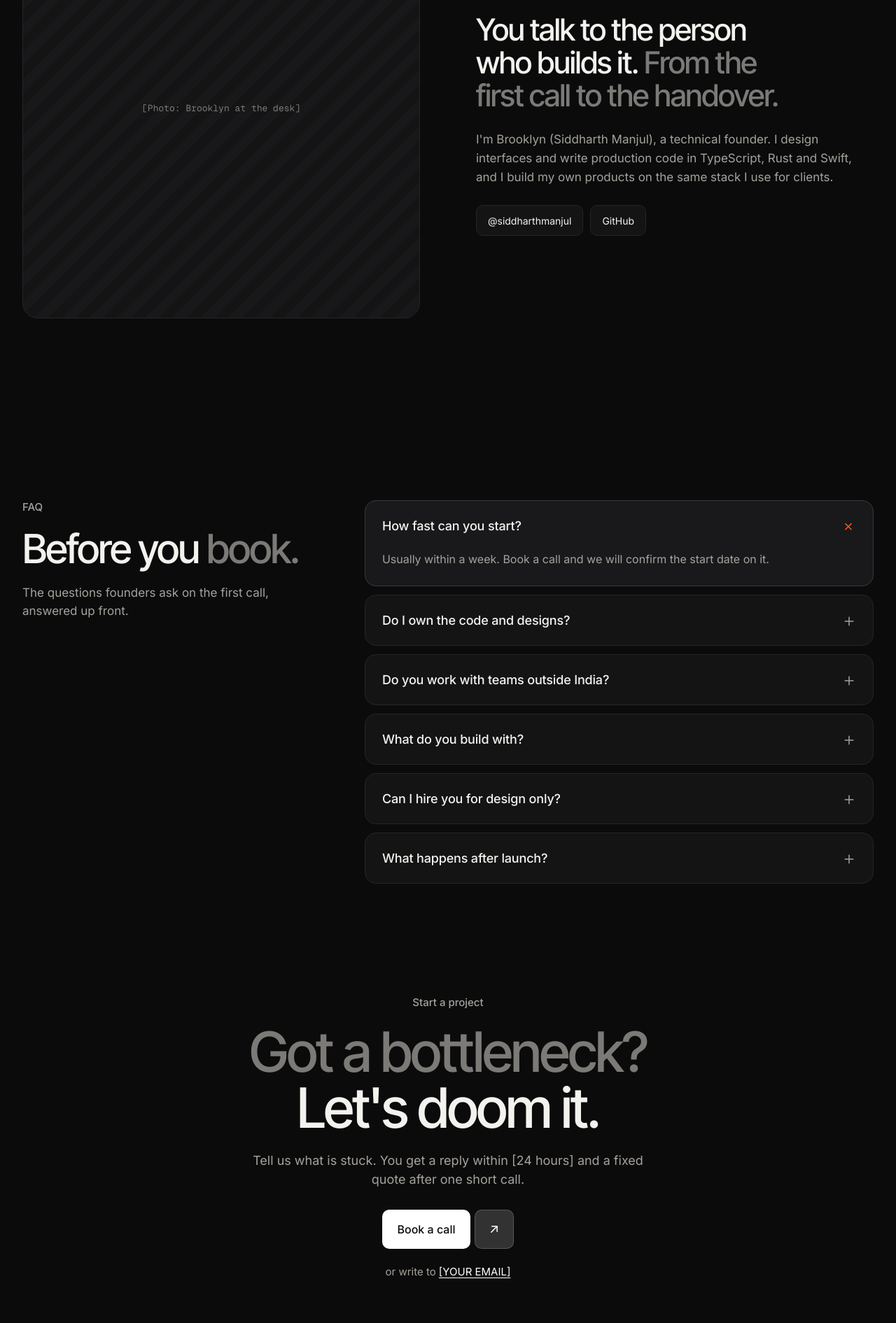
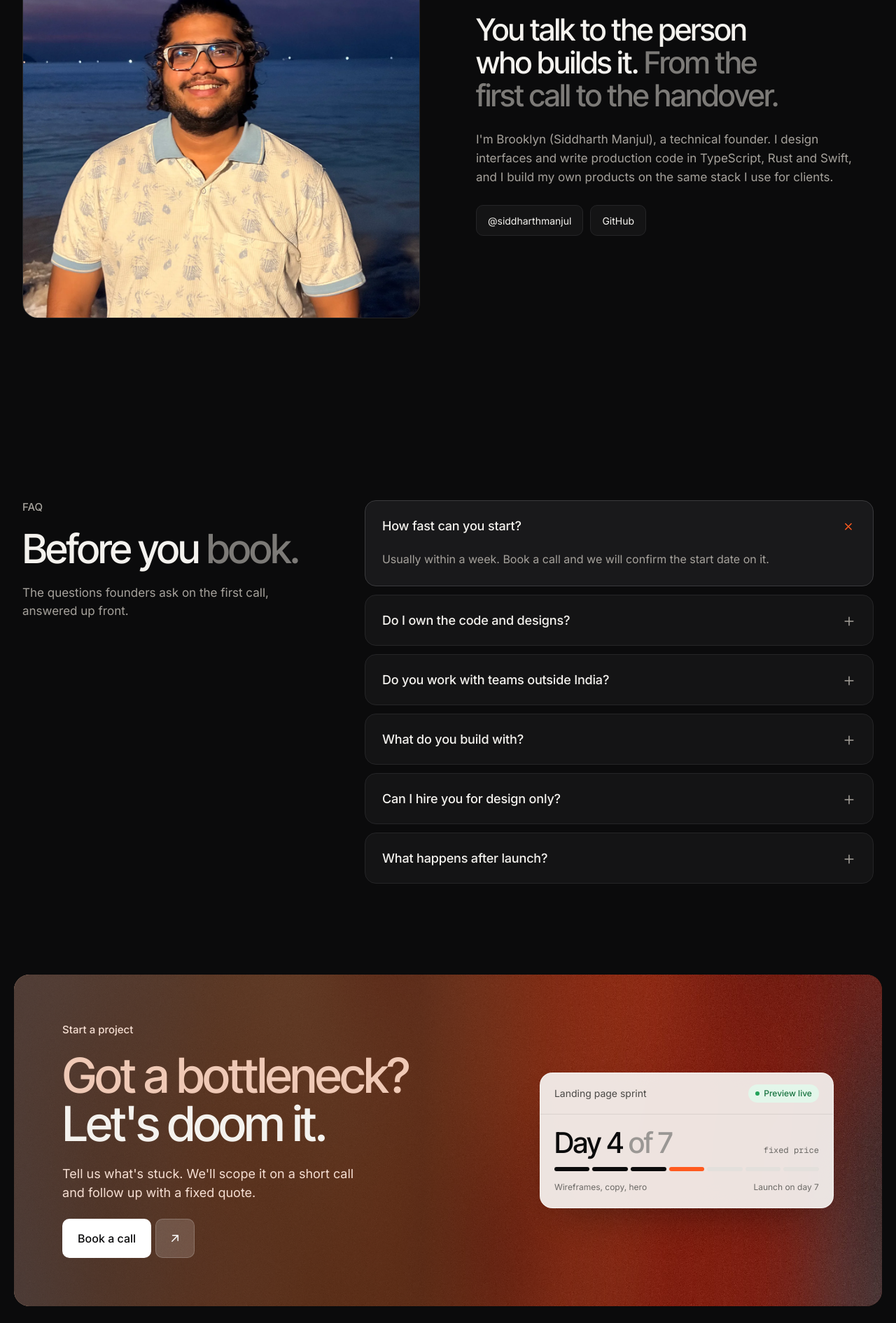
Before and after one commit to GIKSN-RESEARCH/Doom, a Next.js app: page / in a window 1280 px wide. Shown: the part 5100-6991 px from the top of the page at 70% size. Built offline with nearby package versions, Linux system fonts and the light colour scheme.

Commit message:
feat: add founder portrait and unify project CTA

```diff
--- a/src/components/studio/Cta.module.css
+++ b/src/components/studio/Cta.module.css
@@ -1,51 +1,65 @@
-.cta {
-  padding-top: 30px;
-  padding-bottom: 64px;
+.panel {
+  position: relative;
+  isolation: isolate;
+  display: grid;
+  align-items: center;
+  width: min(calc(100% - 40px), var(--container));
+  min-height: clamp(380px, 36vw, 510px);
+  margin-inline: auto;
+  border-radius: var(--r-card-lg);
+  overflow: hidden;
+  background: #633722;
+}
+.background {
+  z-index: -2;
+  object-fit: cover;
+}
+.panel::before {
+  content: "";
+  position: absolute;
+  inset: 0;
+  z-index: -1;
+  background: linear-gradient(
+    90deg,
+    rgb(30 16 13 / 0.76) 0%,
+    rgb(30 16 13 / 0.66) 47%,
+    rgb(30 16 13 / 0.18) 74%,
+    transparent 100%
+  );
+}
+.layout {
+  display: grid;
+  grid-template-columns: minmax(0, 1.2fr) minmax(0, 1fr);
+  align-items: center;
+  gap: clamp(36px, 6vw, 100px);
+  padding: clamp(32px, 5.4vw, 76px);
+}
+.layout > .card {
+  justify-self: end;
+}
+.copy {
+  --ash: #f6dfd3;
+  --smoke: #efc9b6;
   display: flex;
   flex-direction: column;
-  align-items: center;
-  text-align: center;
   gap: 22px;
 }
 .heading {
-  font-size: var(--cta-h2);
+  font-size: clamp(42px, 5.4vw, 80px);
   line-height: 1;
 }
 .description {
   margin: 0;
-  max-width: 560px;
+  max-width: 38ch;
   font-size: 18px;
   line-height: 1.5;
   color: var(--ash);
 }
 .button {
-  align-self: center;
-  margin-top: 8px;
+  margin-top: 2px;
 }
-.mail {
-  font-size: 15px;
-  color: var(--ash);
-}
-.mail a {
-  color: #fff;
-  text-decoration: underline;
-  text-underline-offset: 3px;
-}
-.panel {
-  position: relative;
-  margin: 0 20px;
-  height: clamp(380px, 42vw, 600px);
-  border-radius: 22px;
-  overflow: hidden;
-  background: #e9875b;
-  display: flex;
-  align-items: center;
-  justify-content: center;
-  padding: 20px;
-}
-.panel > img {
-  object-fit: cover;
-  display: block;
+.button:focus-visible {
+  outline-color: var(--white);
 }
 .card {
   position: relative;
@@ -154,9 +168,34 @@
   font-size: 9px;
   padding: 3px 7px;
 }
+@media (max-width: 960px) {
+  .panel::before {
+    background: linear-gradient(
+      180deg,
+      rgb(30 16 13 / 0.76) 0%,
+      rgb(30 16 13 / 0.65) 48%,
+      rgb(30 16 13 / 0.12) 78%,
+      transparent 100%
+    );
+  }
+  .layout {
+    grid-template-columns: minmax(0, 1fr);
+    gap: 36px;
+    padding: 44px clamp(24px, 5.4vw, 52px);
+  }
+  .layout > .card {
+    justify-self: start;
+  }
+}
 @media (max-width: 640px) {
   .panel {
-    margin-inline: 12px;
+    width: calc(100% - 24px);
+  }
+  .copy {
+    gap: 18px;
+  }
+  .description {
+    font-size: 16px;
   }
 }
 @media (max-width: 380px) {
--- a/src/components/studio/Cta.tsx
+++ b/src/components/studio/Cta.tsx
@@ -1,5 +1,5 @@
 import Image from "next/image";
-import { bookingHref, emailHref, site } from "@/lib/content";
+import { bookingHref, site } from "@/lib/content";
 import { Label, SplitButton, StatusChip } from "./ui";
 import styles from "./Cta.module.css";
 
@@ -46,12 +46,27 @@ export function SprintCard({ compact = false }: { compact?: boolean }) {
 }
 
 export function Cta() {
-  const { cta, links } = site;
+  const { cta } = site;
   return (
-    <section id="contact">
-      <div className={`container ${styles.cta}`}>
-        <Label centered>{cta.label}</Label>
-        <h2 className={`section-heading ${styles.heading}`}>
+    <section
+      id="contact"
+      className={styles.panel}
+      aria-labelledby="contact-heading"
+    >
+      <Image
+        className={styles.background}
+        src="/images/gradient-sunrise.jpg"
+        alt=""
+        fill
+        sizes="(max-width: 640px) 960px, (max-width: 1360px) calc(100vw - 40px), 1320px"
+      />
+      <div className={styles.layout}>
+        <div className={styles.copy}>
+          <Label>{cta.label}</Label>
+          <h2
+            id="contact-heading"
+            className={`section-heading ${styles.heading}`}
+          >
             <span>{cta.headlineMuted}</span>
             <br />
             {cta.headline}
@@ -60,12 +75,7 @@ export function Cta() {
           <SplitButton href={bookingHref} className={styles.button}>
             {cta.button}
           </SplitButton>
-        <span className={styles.mail}>
-          {cta.mailPrefix} <a href={emailHref}>{links.email}</a>
-        </span>
         </div>
-      <div className={styles.panel}>
-        <Image src="/images/gradient-sunrise.jpg" alt="" fill sizes="100vw" />
         <SprintCard />
       </div>
     </section>
--- a/src/components/studio/Founder.module.css
+++ b/src/components/studio/Founder.module.css
@@ -2,26 +2,18 @@
   align-items: center;
 }
 .photo {
+  position: relative;
   aspect-ratio: 4 / 5;
   max-height: 600px;
   width: 100%;
-  border-radius: 22px;
-  background: repeating-linear-gradient(
-    135deg,
-    #141415 0 14px,
-    #18181a 14px 28px
-  );
+  overflow: hidden;
+  border-radius: var(--r-card-lg);
+  background: var(--surface);
   border: 1px solid var(--line);
-  display: flex;
-  align-items: center;
-  justify-content: center;
 }
-.photo span {
-  font-family: var(--font-mono);
-  font-size: 13px;
-  color: var(--smoke);
-  text-align: center;
-  padding: 16px;
+.portrait {
+  object-fit: cover;
+  object-position: 50% 76%;
 }
 .content {
   display: flex;
@@ -57,6 +49,10 @@
 }
 @media (max-width: 960px) {
   .photo {
-    max-height: 460px;
+    aspect-ratio: 4 / 3;
+    max-width: 600px;
+  }
+  .portrait {
+    object-position: 50% 64%;
   }
 }
--- a/src/components/studio/Founder.tsx
+++ b/src/components/studio/Founder.tsx
@@ -1,3 +1,4 @@
+import Image from "next/image";
 import { site } from "@/lib/content";
 import { Label } from "./ui";
 import styles from "./Founder.module.css";
@@ -5,14 +6,20 @@ import styles from "./Founder.module.css";
 export function Founder() {
   const { founder } = site;
   return (
-    <section className="section">
+    <section id="founder" className="section" aria-labelledby="founder-heading">
       <div className={`container two-column ${styles.grid}`}>
         <div className={styles.photo}>
-          <span>{founder.photo}</span>
+          <Image
+            className={styles.portrait}
+            src={founder.photo.src}
+            alt={founder.photo.alt}
+            fill
+            sizes="(max-width: 664px) calc(100vw - 64px), (max-width: 960px) 600px, (max-width: 1320px) calc(50vw - 72px), 588px"
+          />
         </div>
         <div className={styles.content}>
           <Label>{founder.label}</Label>
-          <h2 className={`lead ${styles.lead}`}>
+          <h2 id="founder-heading" className={`lead ${styles.lead}`}>
             {founder.lead} <span>{founder.leadMuted}</span>
           </h2>
           <p className="body-copy">{founder.body}</p>
--- a/src/content/site.json
+++ b/src/content/site.json
@@ -8,7 +8,6 @@
   },
   "links": {
     "booking": "https://cal.com/siddharth-manjul",
-    "email": "[YOUR EMAIL]",
     "x": "https://x.com/siddharthmanjul",
     "github": "https://github.com/SiddharthManjul"
   },
@@ -332,7 +331,10 @@
     "lead": "You talk to the person who builds it.",
     "leadMuted": "From the first call to the handover.",
     "body": "I'm Brooklyn (Siddharth Manjul), a technical founder. I design interfaces and write production code in TypeScript, Rust and Swift, and I build my own products on the same stack I use for clients.",
-    "photo": "[Photo: Brooklyn at the desk]",
+    "photo": {
+      "src": "/images/founder-portrait.webp",
+      "alt": "Siddharth Manjul, founder of Doom Studio"
+    },
     "links": [
       {
         "label": "@siddharthmanjul",
@@ -380,9 +382,8 @@
     "label": "Start a project",
     "headlineMuted": "Got a bottleneck?",
     "headline": "Let's doom it.",
-    "body": "Tell us what is stuck. You get a reply within [24 hours] and a fixed quote after one short call.",
+    "body": "Tell us what's stuck. We'll scope it on a short call and follow up with a fixed quote.",
     "button": "Book a call",
-    "mailPrefix": "or write to",
     "card": {
       "title": "Landing page sprint",
       "status": "Preview live",
--- a/src/lib/content.ts
+++ b/src/lib/content.ts
@@ -6,9 +6,6 @@ export type ProcessStep = (typeof site.process.steps)[number];
 export type GameCopy = typeof site.hero.game;
 export type NavItem = (typeof site.nav.items)[number];
 export const bookingHref = site.links.booking;
-export const emailHref = site.links.email.startsWith("[")
-  ? "#contact"
-  : `mailto:${site.links.email}`;
 
 export const navItems = site.nav.items.filter(
   ({ href }) => showShippedWork || href !== "#work",
@@ -17,7 +14,9 @@ export const navItems = site.nav.items.filter(
 export const footerColumns = site.footer.columns
   .map((column) => ({
     ...column,
-    links: column.links.filter(([, href]) => showShippedWork || href !== "#work"),
+    links: column.links.filter(
+      ([, href]) => showShippedWork || href !== "#work",
+    ),
   }))
   .filter(({ links }) => links.length > 0);
 
```
Also changed, not shown: public/images/founder-portrait.webp (added), 1 other file (tests, documents, lock files or other folders). Lines whose indentation alone changed are shown as unchanged.
